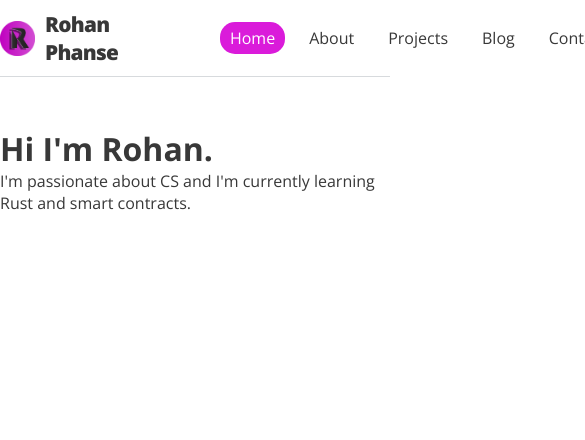
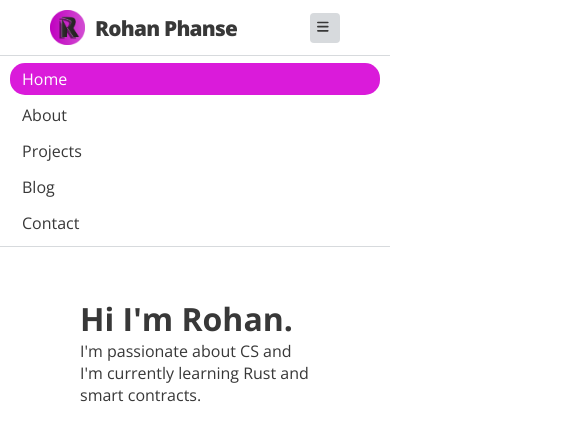
Before and after one commit to rohanphanse/personal-site, a Next.js app: page / in a window 390 px wide. Shown: the top 440 px of the page, 585 px wide, since content can reach past the window. Built offline with nearby package versions, Linux system fonts and the light colour scheme.

Commit message:
Mobile responsive navbar

```diff
--- a/components/Layout.js
+++ b/components/Layout.js
@@ -1,4 +1,4 @@
-import NavBar from "./NavBar"
+import Navbar from "./Navbar"
 import { useState, useEffect } from "react"
 
 const Layout = (props) => {
@@ -20,7 +20,7 @@ const Layout = (props) => {
     return (
         <>
             <div className = {theme}>
-                <NavBar theme = {theme} toggleTheme = {() => toggleTheme()} />
+                <Navbar theme = {theme} toggleTheme = {() => toggleTheme()} />
                 <div className = "container">
                     {props.children}
                 </div>
--- a/components/NavBar.js
+++ b/components/NavBar.js
@@ -1,34 +1,51 @@
 import Link from "next/link"
 import { useRouter } from "next/router"
 import { FontAwesomeIcon } from "@fortawesome/react-fontawesome"
-import { faSun, faMoon } from "@fortawesome/free-solid-svg-icons"
-import { useState, useEffect } from "react"
+import { faSun, faMoon, faBars } from "@fortawesome/free-solid-svg-icons"
+import { useState, createRef } from "react"
 
-const NavBar = (props) => {
+const Navbar = (props) => {
+    const [dropdown, updateDropdown] = useState(true);
+    const dropdownRef = createRef()
+
+    function toggleDropdown() {
+        const newDropdown = !dropdown
+        updateDropdown(newDropdown)
+        if (newDropdown) {
+            dropdownRef.current.classList.add("show")
+        } else {
+            dropdownRef.current.classList.remove("show")
+        }
+    }
+
     return (
         <>
-            <nav className = "navbar">
-                <Link href = "/">
-                    <a className = "nav-logo-container g-row">
-                        <div className = "nav-logo g-row-center">
-                            <img src = "/images/logo.png" className = "nav-logo-image" />
+            <nav className="navbar">
+                <Link href="/">
+                    <a className="nav-logo-container g-row">
+                        <div className="nav-logo g-row-center">
+                            <img src="/images/logo.png" className="nav-logo-image" />
                             Rohan Phanse
                         </div>
                     </a>
                 </Link>
-                <div className = "g-row-center">
-                    <NavLink href = "/">Home</NavLink>
-                    <NavLink href = "/about">About</NavLink>
-                    <NavLink href = "/projects">Projects</NavLink>
-                    <NavLink href = "/blog">Blog</NavLink>
-                    <NavLink href = "/contact">Contact</NavLink>
+                <div className="nav-links g-row-center">
+                    <NavLink href="/">Home</NavLink>
+                    <NavLink href="/about">About</NavLink>
+                    <NavLink href="/projects">Projects</NavLink>
+                    <NavLink href="/blog">Blog</NavLink>
+                    <NavLink href="/contact">Contact</NavLink>
                 </div>
-                <div className = "g-row">
-                    <button className = "theme-button" onClick = {() => props.toggleTheme()}>
-                        <FontAwesomeIcon icon = {props.theme === "light" ? faMoon : faSun} />
+                <div className="theme-button-container g-row">
+                    <button className="button" onClick={() => props.toggleTheme()}>
+                        <FontAwesomeIcon icon={props.theme === "light" ? faMoon : faSun} />
                     </button>
                 </div>
+                <button className="menu-button button" onClick = {() => toggleDropdown()}>
+                    <FontAwesomeIcon icon={faBars} />
+                </button>
             </nav>
+            <NavDropdown dropdownRef = {dropdownRef} />
             <style jsx>{`
                 .navbar {
                     width: 100%;
@@ -36,8 +53,27 @@ const NavBar = (props) => {
                     grid-template-columns: 1fr 600px 1fr;
                     border-bottom: 1px solid var(--border);
                     align-items: center;
-                    padding: 10px 0;
+                    padding: 10px 50px;
                     background-color: var(--background);
+                }
+
+                @media only screen and (max-width: 1100px) {
+                    .navbar {
+                        display: flex;
+                        justify-content: space-between;
+                    }
+
+                    .nav-links {
+                        display: none;
+                    }
+
+                    .theme-button-container {
+                        display: none;
+                    }
+
+                    .menu-button {
+                        display: flex !important;
+                    }
                 }
 
                 .nav-logo-container {
@@ -57,13 +93,18 @@ const NavBar = (props) => {
                     height: 35px;
                 }
 
-                .theme-button {
+                .button {
                     background-color: var(--border);
                     color: var(--text);
                     padding: 5px;
                     height: 30px;
                     width: 30px;
                     border-radius: 4px;
+                }
+
+                .menu-button {
+                    display: none;
+                    padding: 7px;
                 }
             `}</style>
         </>
@@ -74,14 +115,14 @@ const NavLink = (props) => {
     const router = useRouter()
     return (
         <>
-            <Link href = {props.href}>
-                <a className = {`nav-link ${router.pathname === props.href ? "active" : ""}`}>{props.children}</a>
+            <Link href={props.href}>
+                <a className={`nav-link ${router.pathname === props.href ? "active" : ""}`}>{props.children}</a>
             </Link>
             <style jsx>{`
                 .nav-link {
                     color: var(--text);
-                    padding: 5px 10px;
-                    margin: 0 7px;
+                    padding: ${props.padding || "5px 10px"};
+                    margin: ${props.margin || "0 7px"};
                     border-radius: 15px;
                 }
 
@@ -102,4 +143,49 @@ const NavLink = (props) => {
     )
 }
 
-export default NavBar
+const NavDropdown = (props) => {
+    return (
+        <>
+            <div className = "nav-dropdown g-column show" ref = {props.dropdownRef}>
+                <NavDropdownLink href = "/">Home</NavDropdownLink>
+                <NavDropdownLink href = "/about">About</NavDropdownLink>
+                <NavDropdownLink href = "/projects">Projects</NavDropdownLink>
+                <NavDropdownLink href = "/blog">Blog</NavDropdownLink>
+                <NavDropdownLink href = "/contact">Contact</NavDropdownLink>
+            </div>
+            <style jsx>{`
+                .nav-dropdown {
+                    background-color: var(--background);
+                    display: none;
+                    padding: 5px 0px;
+                    border-bottom: 1px solid var(--border);
+                }
+
+                @media only screen and (min-width: 1100px) {
+                    .show {
+                        display: none !important;
+                    }
+                }
+
+                .show {
+                    display: flex;
+                }
+
+                .button {
+                    background-color: var(--border);
+                    color: var(--text);
+                    padding: 5px;
+                    height: 30px;
+                    width: 30px;
+                    border-radius: 4px;
+                }
+            `}</style>
+        </>
+    )
+}
+
+const NavDropdownLink = (props) => {
+    return <NavLink margin = "2px 10px" padding = "5px 12px" href = {props.href}>{props.children}</NavLink>
+}
+
+export default Navbar
--- a/pages/_app.js
+++ b/pages/_app.js
@@ -1,10 +1,10 @@
-import MetaData from "../components/MetaData"
+import Metadata from "../components/Metadata"
 import "../styles/global.css"
 
 const App = ({ Component, pageProps }) => {
     return (
         <>
-            <MetaData />
+            <Metadata />
             <Component {...pageProps} />
         </>
     )
--- a/pages/index.js
+++ b/pages/index.js
@@ -4,7 +4,7 @@ const Home = () => {
     return (
         <Layout>
             <div className = "g-row-center">
-                <div className = "g-center-content">
+                <div className = "g-center-page">
                     <h1>Hi I&apos;m Rohan.</h1>
                     <p>I&apos;m passionate about CS and I&apos;m currently learning Rust and smart contracts.</p>
                 </div>
--- a/styles/global.css
+++ b/styles/global.css
@@ -66,7 +66,12 @@ a {
     align-items: center;
 }
 
-.g-center-content {
+.g-column {
+    display: flex;
+    flex-direction: column;
+}
+
+.g-center-page {
     max-width: 1000px;
-    margin: 50px 0;
+    margin: 50px 80px;
 }
```
